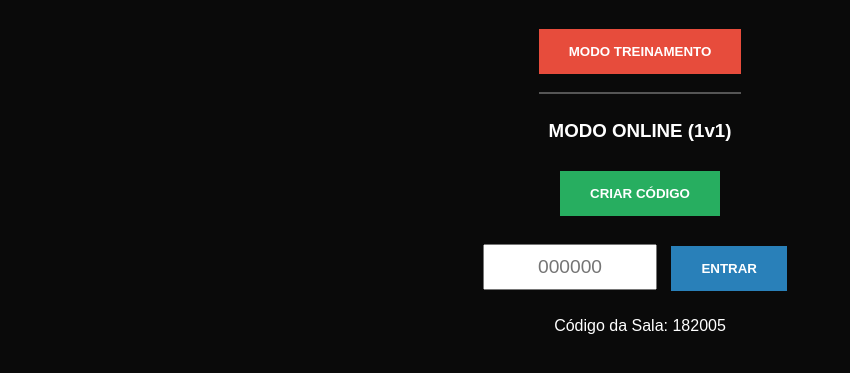
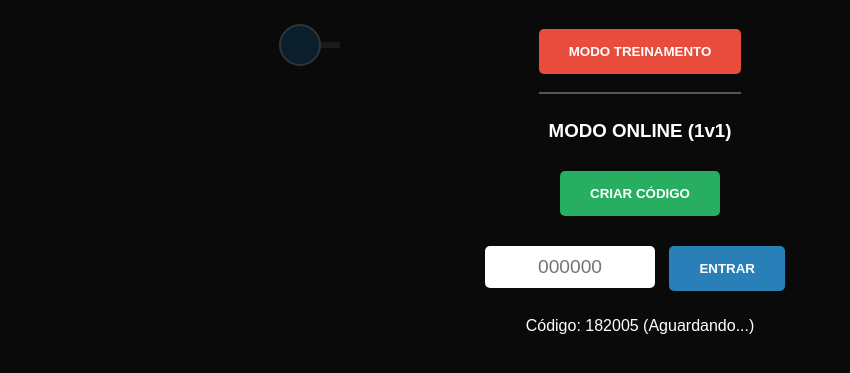
Before and after one commit to Gustarll/Meujogo, a plain HTML site: page index.html in a window 1280 px wide. Both pictures are taken after a click on the button "CRIAR CÓDIGO". Shown: the part 255-628 px from the top of the page, without its empty margins (0-850 px from the left). Drawn offline with Linux system fonts and the light colour scheme; no server answers.

Commit message:
Update index.html

```diff
--- a/index.html
+++ b/index.html
@@ -2,13 +2,13 @@
 <html lang="pt-br">
 <head>
     <meta charset="UTF-8">
-    <title>GAME SHOT</title>
+    <title>GAME SHOT - WASD</title>
     <style>
         body { margin: 0; background: #222; color: white; font-family: sans-serif; overflow: hidden; }
         #menu { position: absolute; width: 100%; height: 100%; display: flex; flex-direction: column; align-items: center; justify-content: center; background: rgba(0,0,0,0.8); z-index: 10; }
         canvas { display: block; background: #333; cursor: crosshair; }
-        .btn { padding: 15px 30px; margin: 10px; cursor: pointer; background: #e74c3c; border: none; color: white; font-weight: bold; }
-        input { padding: 10px; font-size: 1.2rem; text-align: center; width: 150px; }
+        .btn { padding: 15px 30px; margin: 10px; cursor: pointer; background: #e74c3c; border: none; color: white; font-weight: bold; border-radius: 5px; }
+        input { padding: 10px; font-size: 1.2rem; text-align: center; width: 150px; border-radius: 5px; border: none; }
     </style>
 </head>
 <body>
@@ -32,7 +32,6 @@
     import { initializeApp } from "https://www.gstatic.com/firebasejs/10.7.1/firebase-app.js";
     import { getDatabase, ref, set, onValue, update } from "https://www.gstatic.com/firebasejs/10.7.1/firebase-database.js";
 
-    // Suas configurações extraídas da imagem
     const firebaseConfig = {
         apiKey: "AIzaSyDqYWTRKvmyjRM-to5raljV464Zvott4eM",
         authDomain: "whitermultiplayer.firebaseapp.com",
@@ -40,31 +39,46 @@
         projectId: "whitermultiplayer",
         storageBucket: "whitermultiplayer.firebasestorage.app",
         messagingSenderId: "859405698218",
-        appId: "1:859405698218:web:44b4d4e1a96c937373cd3",
-        measurementId: "G-HQ5JZV5NS3"
+        appId: "1:859405698218:web:44b4d4e1a96c937373cd3"
     };
 
     const app = initializeApp(firebaseConfig);
     const db = getDatabase(app);
 
-    // Variáveis do Jogo
     const canvas = document.getElementById('gameCanvas');
     const ctx = canvas.getContext('2d');
     canvas.width = window.innerWidth;
     canvas.height = window.innerHeight;
 
-    let player = { x: 100, y: 100, color: 'blue', lastShot: 0 };
-    let enemy = { x: -100, y: -100, color: 'red' };
+    // Estado do Jogador
+    let player = {
+        x: 300, y: 300, radius: 20, color: '#3498db',
+        angle: 0, lastShot: 0, speed: 5
+    };
+    let enemy = { x: -100, y: -100, radius: 20, color: '#e74c3c', angle: 0 };
+    let keys = {};
     let roomId = null;
     let isPlayer1 = false;
+    let mousePos = { x: 0, y: 0 };
 
-    // --- LÓGICA DE SALAS ---
+    // Controles WASD
+    window.addEventListener('keydown', (e) => keys[e.key.toLowerCase()] = true);
+    window.addEventListener('keyup', (e) => keys[e.key.toLowerCase()] = false);
+    window.addEventListener('mousemove', (e) => {
+        mousePos.x = e.clientX;
+        mousePos.y = e.clientY;
+    });
+
+    // Funções de Sala (Firebase)
     window.createRoom = function() {
         const code = Math.floor(100000 + Math.random() * 900000).toString();
         roomId = code;
         isPlayer1 = true;
-        set(ref(db, 'rooms/' + roomId), { p1: { x: 100, y: 100 }, status: 'waiting' });
-        document.getElementById('status').innerText = "Código da Sala: " + code;
+        set(ref(db, 'rooms/' + roomId), {
+            p1: { x: 200, y: 300, angle: 0 },
+            status: 'waiting'
+        });
+        document.getElementById('status').innerText = "Código: " + code + " (Aguardando...)";
         observeRoom();
     };
 
@@ -73,8 +87,10 @@
         if(code.length === 6) {
             roomId = code;
             isPlayer1 = false;
-            update(ref(db, 'rooms/' + roomId), { p2: { x: 500, y: 500 }, status: 'playing' });
-            document.getElementById('menu').style.display = 'none';
+            update(ref(db, 'rooms/' + roomId), {
+                p2: { x: 600, y: 300, angle: 0 },
+                status: 'playing'
+            });
             observeRoom();
         }
     };
@@ -82,55 +98,83 @@
     function observeRoom() {
         onValue(ref(db, 'rooms/' + roomId), (snapshot) => {
             const data = snapshot.val();
+            if(!data) return;
             if(data.status === 'playing') document.getElementById('menu').style.display = 'none';
             if(isPlayer1 && data.p2) enemy = data.p2;
             if(!isPlayer1 && data.p1) enemy = data.p1;
         });
     }
 
-    // --- LÓGICA DO JOGO ---
-    window.addEventListener('mousemove', (e) => {
-        if(!roomId) return;
-        player.x = e.clientX;
-        player.y = e.clientY;
-
-        // Atualiza posição no Firebase
-        const path = isPlayer1 ? `rooms/${roomId}/p1` : `rooms/${roomId}/p2`;
-        update(ref(db, path), { x: player.x, y: player.y });
-    });
-
-    window.addEventListener('click', () => {
+    // Tiro Instantâneo
+    window.addEventListener('mousedown', () => {
         const agora = Date.now();
-        if(agora - player.lastShot > 500) { // Delay de 0.5s
-            console.log("TIRO!");
+        if(agora - player.lastShot > 500) { // Delay 0.5s
             player.lastShot = agora;
-            // Aqui entra a lógica de raio (raycasting) para acertar o inimigo
+            checkHit();
         }
     });
 
-    function draw() {
+    function checkHit() {
+        // Lógica simples de colisão do tiro (Raio)
+        console.log("Fogo!");
+        // Em um projeto real, aqui enviamos o evento de "dano" para o Firebase
+    }
+
+    function updatePhysics() {
+        if (document.getElementById('menu').style.display !== 'none' && roomId !== "training") return;
+
+        // Movimento WASD
+        if (keys['w']) player.y -= player.speed;
+        if (keys['s']) player.y += player.speed;
+        if (keys['a']) player.x -= player.speed;
+        if (keys['d']) player.x += player.speed;
+
+        // Ângulo da Arma (Olhando para o Mouse)
+        player.angle = Math.atan2(mousePos.y - player.y, mousePos.x - player.x);
+
+        // Enviar para Firebase
+        if (roomId && roomId !== "training") {
+            const path = isPlayer1 ? `rooms/${roomId}/p1` : `rooms/${roomId}/p2`;
+            update(ref(db, path), { x: player.x, y: player.y, angle: player.angle });
+        }
+    }
+
+    function drawEntity(x, y, angle, color) {
+        // Desenha a Arma (Palito)
+        ctx.save();
+        ctx.translate(x, y);
+        ctx.rotate(angle);
+        ctx.fillStyle = "#7f8c8d";
+        ctx.fillRect(10, -3, 30, 6); // O palito
+        ctx.restore();
+
+        // Desenha o Boneco (Bolinha)
+        ctx.beginPath();
+        ctx.arc(x, y, 20, 0, Math.PI * 2);
+        ctx.fillStyle = color;
+        ctx.fill();
+        ctx.strokeStyle = "white";
+        ctx.lineWidth = 2;
+        ctx.stroke();
+    }
+
+    function loop() {
+        updatePhysics();
         ctx.clearRect(0, 0, canvas.width, canvas.height);
 
-        // Desenha Jogador
-        ctx.beginPath();
-        ctx.arc(player.x, player.y, 20, 0, Math.PI*2);
-        ctx.fillStyle = player.color;
-        ctx.fill();
+        // Desenha Jogador e Inimigo
+        drawEntity(player.x, player.y, player.angle, player.color);
+        if(roomId) drawEntity(enemy.x, enemy.y, enemy.angle, '#e74c3c');
 
-        // Desenha Inimigo
-        ctx.beginPath();
-        ctx.arc(enemy.x, enemy.y, 20, 0, Math.PI*2);
-        ctx.fillStyle = enemy.color;
-        ctx.fill();
-
-        requestAnimationFrame(draw);
+        requestAnimationFrame(loop);
     }
-    draw();
 
     window.startTraining = () => {
         document.getElementById('menu').style.display = 'none';
-        roomId = "training"; // Simula modo offline
+        roomId = "training";
     };
+
+    loop();
 </script>
 </body>
 </html>
```
